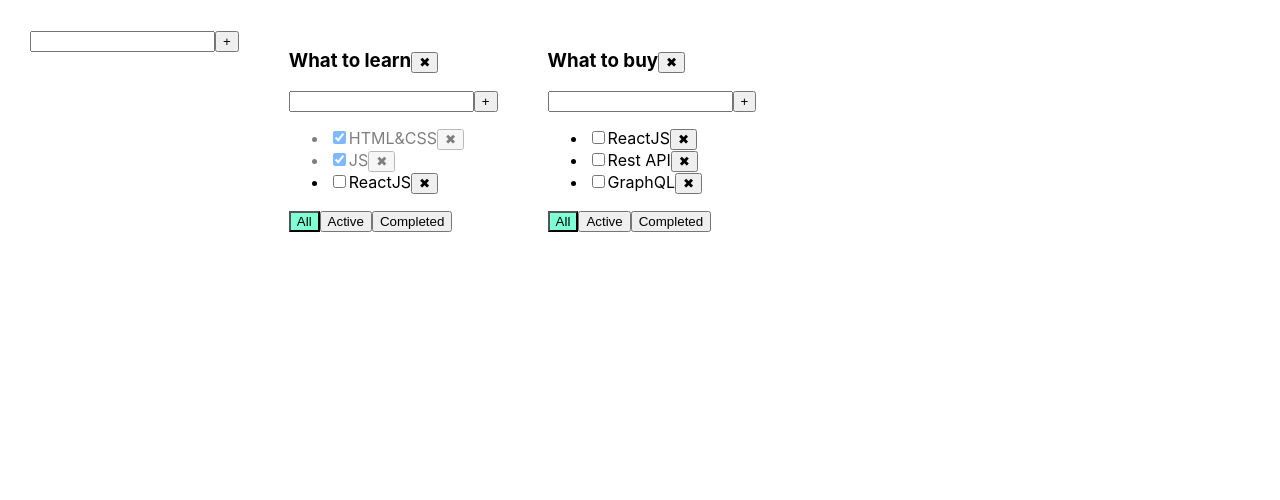
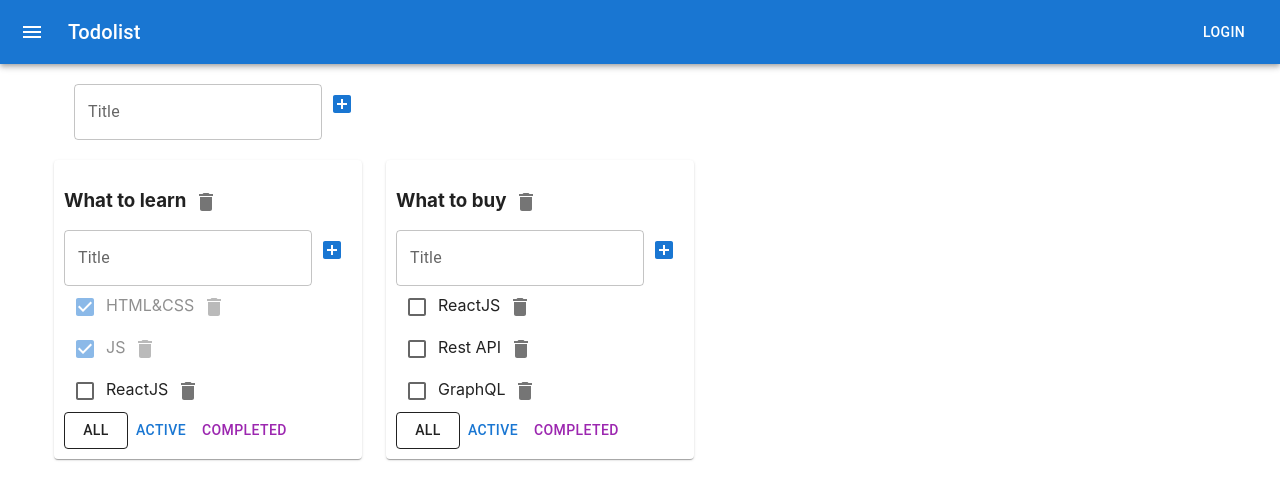
Before and after one commit to b00017469/todolist, a React (Create React App) app: page / in a window 1280 px wide. Shown: the top 500 px of the page. Built offline with nearby package versions, Linux system fonts and the light colour scheme.

Commit message:
lesson 7

```diff
--- a/package.json
+++ b/package.json
@@ -3,6 +3,10 @@
   "version": "0.1.0",
   "private": true,
   "dependencies": {
+    "@emotion/react": "^11.10.5",
+    "@emotion/styled": "^11.10.5",
+    "@mui/icons-material": "^5.11.0",
+    "@mui/material": "^5.11.3",
     "@testing-library/jest-dom": "^5.16.5",
     "@testing-library/react": "^13.4.0",
     "@testing-library/user-event": "^13.5.0",
--- a/src/App.css
+++ b/src/App.css
@@ -1,6 +1,5 @@
 .App {
-    padding: 30px;
-    display: flex;
+
 }
 
 .App > div {
--- a/src/App.tsx
+++ b/src/App.tsx
@@ -3,10 +3,14 @@ import './App.css';
 import {Task, Todolist} from "./Todolist";
 import {v1} from "uuid";
 import {AddItemForm} from "./common/components/AddItemForm";
+import Container from "@mui/material/Container";
+import Grid from "@mui/material/Grid";
+import Paper from "@mui/material/Paper";
+import {Header} from "./Header";
 
 export type FilterValue = 'all' | 'active' | 'completed';
 
-export type Todolist = {
+type Todolist = {
     id: string;
     title: string;
     filter: FilterValue;
@@ -95,13 +99,24 @@ export const App = () => {
 
     return (
         <div className="App">
+            <Header/>
+
+            <Container fixed>
+                <Grid container style={{padding: '20px'}}>
                     <AddItemForm addItem={addTodolist}/>
+                </Grid>
+
+                <Grid container spacing={3}>
                     {todolists.map(todolist => {
                         let tasksForTodolist = tasks[todolist.id];
-                if (todolist.filter === 'active') tasksForTodolist = tasks[todolist.id].filter(task => !task.isDone);
-                if (todolist.filter === 'completed') tasksForTodolist = tasks[todolist.id].filter(task => task.isDone);
+                        if (todolist.filter === 'active')
+                            tasksForTodolist = tasks[todolist.id].filter(task => !task.isDone);
+                        if (todolist.filter === 'completed')
+                            tasksForTodolist = tasks[todolist.id].filter(task => task.isDone);
 
-                return <Todolist key={todolist.id}
+                        return <Grid item key={todolist.id}>
+                            <Paper style={{padding: '10px'}}>
+                                <Todolist
                                     id={todolist.id}
                                     title={todolist.title}
                                     tasks={tasksForTodolist}
@@ -113,7 +128,11 @@ export const App = () => {
                                     removeTodolist={removeTodolist}
                                     changeTaskTitle={changeTaskTitle}
                                     changeTodolistTitle={changeTodolistTitle}/>
+                            </Paper>
+                        </Grid>
                     })}
+                </Grid>
+            </Container>
         </div>
     );
 }
--- /dev/null
+++ b/src/Header.tsx
@@ -0,0 +1,28 @@
+import React from 'react';
+import AppBar from "@mui/material/AppBar";
+import Toolbar from "@mui/material/Toolbar";
+import IconButton from "@mui/material/IconButton";
+import MenuIcon from "@mui/icons-material/Menu";
+import Typography from "@mui/material/Typography";
+import Button from "@mui/material/Button";
+
+export const Header = () => {
+    return (
+        <AppBar position="static">
+            <Toolbar>
+                <IconButton
+                    edge="start"
+                    color="inherit"
+                    aria-label="menu"
+                    sx={{mr: 2}}
+                >
+                    <MenuIcon/>
+                </IconButton>
+                <Typography variant="h6" sx={{ flexGrow: 1 }}>
+                    Todolist
+                </Typography>
+                <Button color="inherit" >Login</Button>
+            </Toolbar>
+        </AppBar>
+    );
+};
--- a/src/Todolist.tsx
+++ b/src/Todolist.tsx
@@ -2,6 +2,10 @@ import React, {ChangeEvent} from "react";
 import {FilterValue} from "./App";
 import {AddItemForm} from "./common/components/AddItemForm";
 import {EditableSpan} from "./common/components/EditableSpan";
+import IconButton from "@mui/material/IconButton";
+import Delete from "@mui/icons-material/Delete";
+import Button from "@mui/material/Button";
+import Checkbox from "@mui/material/Checkbox";
 
 export type Task = {
     id: string;
@@ -66,9 +70,14 @@ export const Todolist = ({
         <h3>
             <EditableSpan value={title} onChange={changeTodolistTitleHandle}/>
         </h3>
-        <button onClick={onRemoveTodolistClick}>✖</button>
+
+        <IconButton onClick={onRemoveTodolistClick}>
+            <Delete/>
+        </IconButton>
+
         <AddItemForm addItem={addTaskHandle}/>
-        <ul>
+
+        <div>
             {tasks.map(task => {
                 const onRemoveClick = () => {
                     removeTask(id, task.id)
@@ -79,24 +88,33 @@ export const Todolist = ({
                 const changeTaskTitleHandle = (newTitle: string) => {
                     changeTaskTitle(id, task.id, newTitle);
                 }
-                return <li key={task.id} className={task.isDone ? 'is-done' : ''}>
-                    <input type="checkbox" checked={task.isDone}
-                           onChange={onChangeHandle}/>
+                return <div key={task.id} className={task.isDone ? 'is-done' : ''}>
+                    <Checkbox checked={task.isDone}
+                              onChange={onChangeHandle}/>
                     <EditableSpan value={task.title} onChange={changeTaskTitleHandle}/>
-                    <button onClick={onRemoveClick}>✖</button>
-                </li>
+
+                    <IconButton onClick={onRemoveClick}>
+                        <Delete/>
+                    </IconButton>
+                </div>
             })}
-        </ul>
+        </div>
+
         <div>
-            <button onClick={onAllClickHandle}
-                    className={filter === 'all' ? 'active-filter' : ''}>All
-            </button>
-            <button onClick={onActiveClickHandle}
-                    className={filter === 'active' ? 'active-filter' : ''}>Active
-            </button>
-            <button onClick={onCompletedClickHandle}
-                    className={filter === 'completed' ? 'active-filter' : ''}>Completed
-            </button>
+            <Button onClick={onAllClickHandle}
+                    variant={filter === 'all' ? 'outlined' : 'text'}
+                    color='inherit'>All
+            </Button>
+
+            <Button onClick={onActiveClickHandle}
+                    variant={filter === 'active' ? 'outlined' : 'text'}
+                    color='primary'>Active
+            </Button>
+
+            <Button onClick={onCompletedClickHandle}
+                    variant={filter === 'completed' ? 'outlined' : 'text'}
+                    color='secondary'>Completed
+            </Button>
         </div>
     </div>
 }
--- a/src/common/components/AddItemForm.tsx
+++ b/src/common/components/AddItemForm.tsx
@@ -1,4 +1,7 @@
 import React, {ChangeEvent, KeyboardEvent, useState} from 'react';
+import TextField from "@mui/material/TextField";
+import IconButton from "@mui/material/IconButton";
+import AddBox from "@mui/icons-material/AddBox";
 
 type Props = {
     addItem: (title: string) => void
@@ -28,11 +31,14 @@ export const AddItemForm = ({addItem}: Props) => {
 
     return (
         <div>
-            <input value={taskTitle} onChange={changeTitle}
-                   onKeyPress={onKeyPressHandle}
-                   className={errorMessage ? 'error' : ''}/>
-            <button onClick={addTaskHandle}>+</button>
-            {errorMessage && <div className={'error-message'}>{errorMessage}</div>}
+            <TextField variant='outlined' value={taskTitle} onChange={changeTitle}
+                       onKeyPress={onKeyPressHandle}
+                       error={!!errorMessage}
+                       label='Title'
+                       helperText={errorMessage}/>
+            <IconButton color='primary' onClick={addTaskHandle}>
+                <AddBox/>
+            </IconButton>
         </div>
     );
 };
--- a/src/common/components/EditableSpan.tsx
+++ b/src/common/components/EditableSpan.tsx
@@ -1,4 +1,5 @@
 import React, {ChangeEvent, useState} from 'react';
+import TextField from "@mui/material/TextField";
 
 type Props = {
     value: string;
@@ -26,7 +27,8 @@ export const EditableSpan = ({value, onChange}: Props) => {
 
     return editMode
         ?
-        <input value={text} onChange={changeText} onBlur={activeViewMode} autoFocus/>
+        <TextField variant='outlined' value={text} onChange={changeText}
+                   onBlur={activeViewMode} autoFocus/>
         :
         <span onDoubleClick={activeEditeMode}>
             {text}
```
Also changed, not shown: 1 other file (tests, documents, lock files or other folders). Lines whose indentation alone changed are shown as unchanged.
